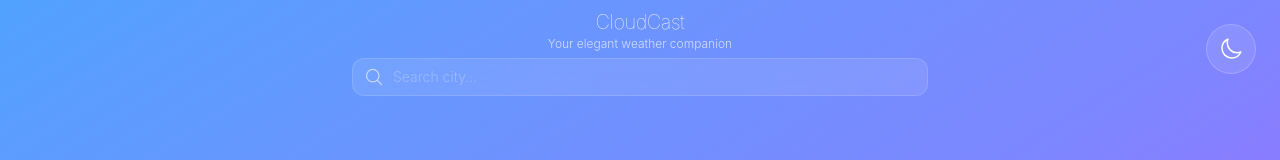
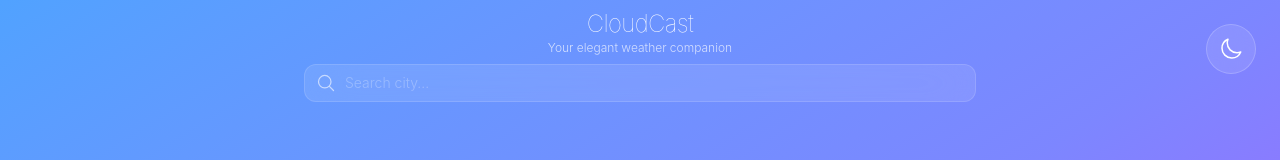
Before and after one commit to JeroLloyd/CloudCast, a Next.js app: page / in a window 1280 px wide. Shown: the top 160 px of the page. Built offline with nearby package versions, Linux system fonts and the light colour scheme; no server answers; the database is empty.

Commit message:
updated layout

```diff
--- a/src/app/page.tsx
+++ b/src/app/page.tsx
@@ -71,7 +71,6 @@ export default function Home() {
     setLoading(true);
     setError('');
 
-    // Check if offline and load cached data
     if (!isOnline()) {
       const cached = getCachedWeatherData(city);
       if (cached) {
@@ -107,7 +106,6 @@ export default function Home() {
       setAlerts(result.data.alerts || []);
       updateBackground(result.data.current);
 
-      // Cache the data for offline use
       cacheWeatherData(city, result.data);
 
       const userId = getUserId();
@@ -122,7 +120,6 @@ export default function Home() {
     } catch (err: any) {
       setError(err.message || 'Failed to fetch weather');
 
-      // Try to load cached data on error
       const cached = getCachedWeatherData(city);
       if (cached) {
         setWeather(cached.current);
@@ -144,7 +141,6 @@ export default function Home() {
     setLoading(true);
     setError('');
 
-    // Check if offline
     if (!isOnline()) {
       setError('No internet connection. Please try again later.');
       setLoading(false);
@@ -165,7 +161,6 @@ export default function Home() {
       setAlerts(result.data.alerts || []);
       updateBackground(result.data.current);
 
-      // Cache the data
       cacheWeatherData(result.data.current.name, result.data);
 
       const userId = getUserId();
@@ -196,20 +191,21 @@ export default function Home() {
   }
 
   return (
-    <main className={`h-screen bg-gradient-to-br ${bgGradient} transition-all duration-1000 ease-in-out overflow-hidden`}>
+    <main className={`min-h-screen bg-gradient-to-br ${bgGradient} transition-all duration-1000 ease-in-out`}>
       <ThemeToggle />
       <OfflineIndicator />
 
-      <div className="h-full flex flex-col px-3 py-2">
+      {/* FULL-WIDTH CONTAINER */}
+      <div className="min-h-screen flex flex-col px-2 py-2 max-w-[2000px] mx-auto">
 
-        {/* Header */}
-        <div className="text-center mb-1.5">
-          <h1 className="text-xl font-thin text-white tracking-tight">CloudCast</h1>
+        {/* Compact Header */}
+        <div className="text-center mb-2">
+          <h1 className="text-2xl font-thin text-white tracking-tight">CloudCast</h1>
           <p className="text-white/70 font-light text-xs">Your elegant weather companion</p>
         </div>
 
-        {/* Search Bar */}
-        <div className="w-full max-w-xl mx-auto mb-2">
+        {/* Compact Search Bar */}
+        <div className="w-full max-w-2xl mx-auto mb-2">
           <SearchBar onSearch={fetchWeather} isLoading={loading} />
         </div>
 
@@ -232,67 +228,57 @@ export default function Home() {
           </div>
         )}
 
-        {/* Main Content Grid */}
+        {/* MAIN CONTENT - 3 COLUMN LAYOUT FOR LARGE SCREENS */}
         {!loading && weather && (
-          <div className="flex-1 overflow-hidden">
-            <div className="h-full grid grid-cols-1 xl:grid-cols-12 gap-3 max-w-[1800px] mx-auto">
+          <div className="flex-1 grid grid-cols-1 xl:grid-cols-12 gap-2">
 
-              {/* LEFT COLUMN */}
-              <div className="xl:col-span-5 flex flex-col gap-2 h-full overflow-y-auto custom-scrollbar pr-3">
-                {/* Severe Weather Alerts */}
+            {/* LEFT COLUMN - Main Weather (30%) */}
+            <div className="xl:col-span-4 flex flex-col gap-2 overflow-y-auto custom-scrollbar">
+              {/* Alerts */}
               {alerts && alerts.length > 0 && <WeatherAlerts alerts={alerts} />}
 
-                {/* Error/Warning Banner (if using cached data) */}
+              {/* Cache Warning */}
               {error && weather && (
-                  <div className="backdrop-blur-xl bg-yellow-500/20 rounded-2xl p-2 border border-yellow-400/30">
+                <div className="backdrop-blur-xl bg-yellow-500/20 rounded-xl p-2 border border-yellow-400/30">
                   <p className="text-yellow-200 text-xs text-center">{error}</p>
                 </div>
               )}
 
-                {/* Main Weather Card */}
+              {/* Main Weather */}
               <WeatherCard weather={weather} unit={unit} onToggleUnit={() => setUnit(u => u === 'C' ? 'F' : 'C')} />
 
               {/* Favorites */}
               <FavoriteCities currentCity={weather.name} onCitySelect={fetchWeather} />
             </div>
 
-              {/* RIGHT COLUMN */}
-              <div className="xl:col-span-7 flex flex-col gap-2 h-full overflow-y-auto custom-scrollbar pr-3">
+            {/* MIDDLE COLUMN - Hourly + Details (35%) */}
+            <div className="xl:col-span-4 flex flex-col gap-2 overflow-y-auto custom-scrollbar">
               {/* Rain Alert */}
               <RainAlert hourly={hourly} />
 
               {/* Hourly Forecast */}
               {hourly && hourly.length > 0 && <HourlyForecast hourly={hourly} unit={unit} />}
 
-                {/* Two-Column Grid for Compact Features */}
-                <div className="grid grid-cols-1 lg:grid-cols-2 gap-2">
-                  {/* UV & Heat Index */}
+              {/* UV & Wind in 2-column grid */}
+              <div className="grid grid-cols-2 gap-2">
                 <UVHeatIndex uvi={uvi} temp={weather.main.temp} humidity={weather.main.humidity} />
+                <AirQuality aqi={aqi} components={aqiComponents} />
+              </div>
 
-                  {/* Air Quality with Pollutants */}
-                  {aqi && <AirQuality aqi={aqi} components={aqiComponents} />}
-
-                  {/* Wind Map */}
-                  <WindMap
-                    windSpeed={weather.wind.speed}
-                    windDeg={weather.wind.deg}
-                    windGust={weather.wind.gust}
-                  />
-
-                  {/* Sun Times */}
+              {/* Wind & Sun Times */}
+              <div className="grid grid-cols-2 gap-2">
+                <WindMap windSpeed={weather.wind.speed} windDeg={weather.wind.deg} windGust={weather.wind.gust} />
                 <SunTimes sunrise={weather.sys.sunrise} sunset={weather.sys.sunset} />
               </div>
+            </div>
 
-                {/* Weather Radar - Full Width */}
-                <WeatherRadar
-                  lat={weather.coord.lat}
-                  lon={weather.coord.lon}
-                  cityName={weather.name}
-                />
+            {/* RIGHT COLUMN - Radar + Forecast (35%) */}
+            <div className="xl:col-span-4 flex flex-col gap-2 overflow-y-auto custom-scrollbar">
+              {/* Weather Radar */}
+              <WeatherRadar lat={weather.coord.lat} lon={weather.coord.lon} cityName={weather.name} />
 
               {/* 5-Day Forecast */}
               {forecast && forecast.length > 0 && <ForecastCard forecast={forecast} unit={unit} />}
-              </div>
             </div>
           </div>
         )}
```
Lines whose indentation alone changed are shown as unchanged.
